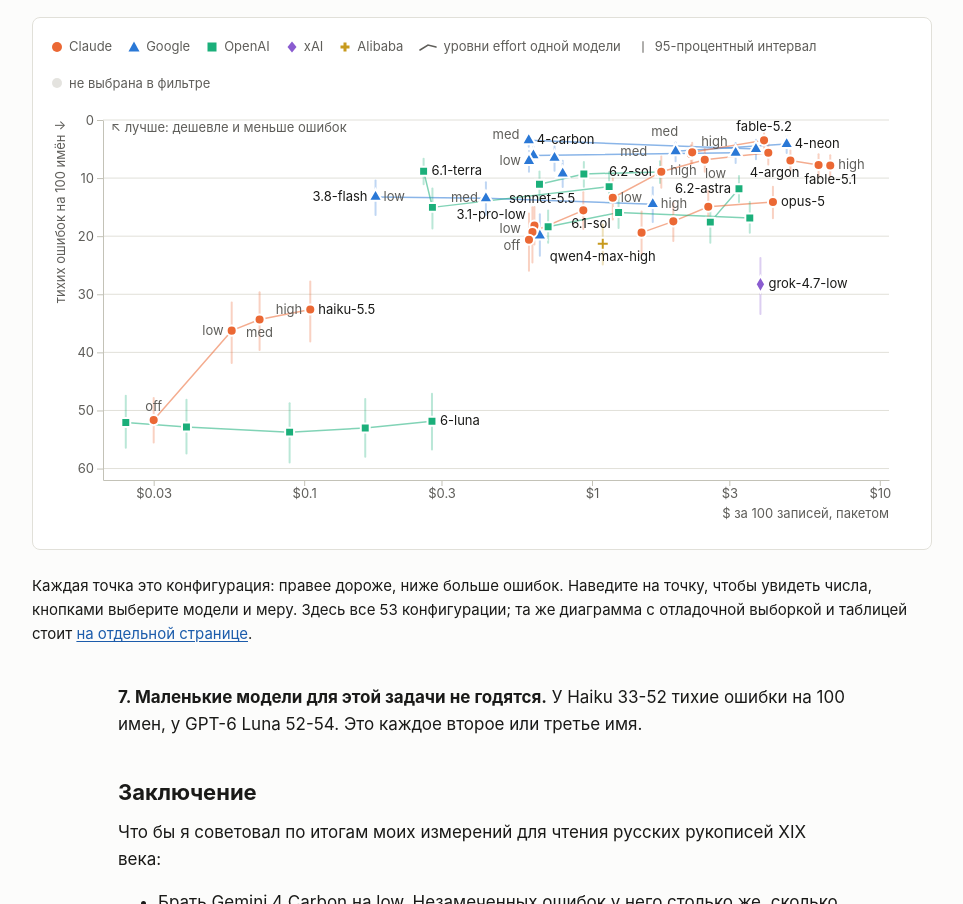
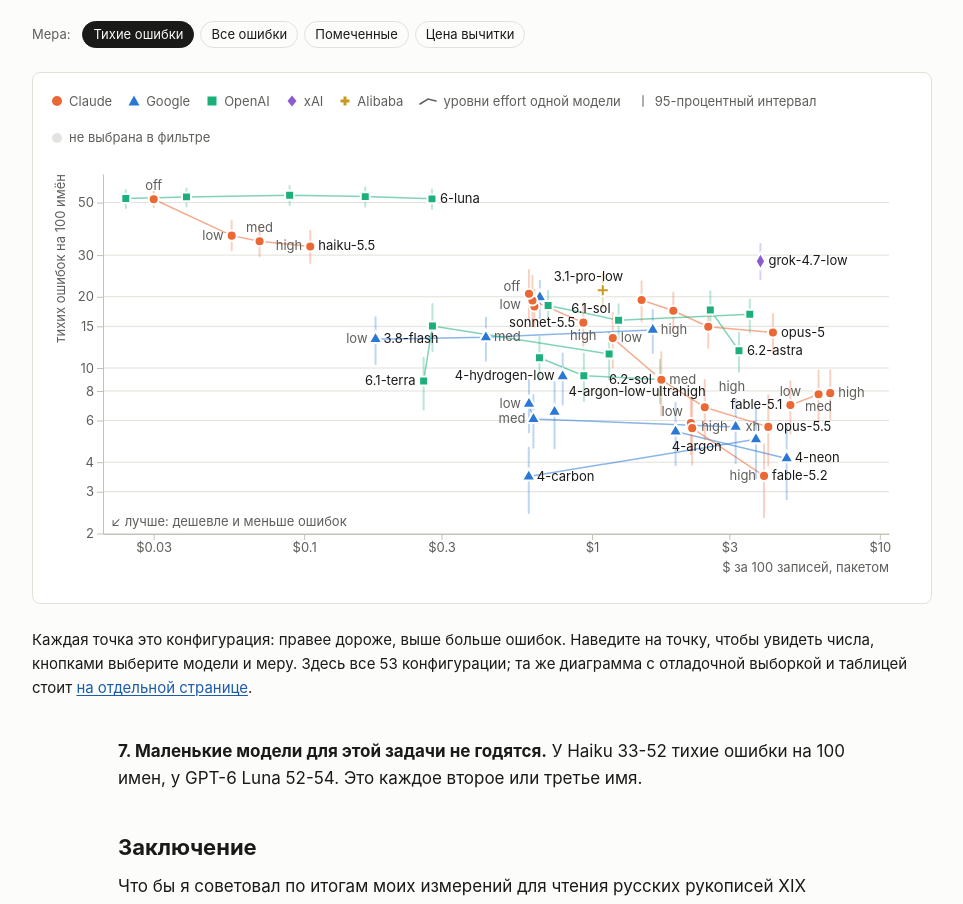
Before and after one commit to verso-genealogy/articles, a plain HTML site: page docs/models/index.html in a window 1280 px wide. Shown: the part 8002-8906 px from the top of the page, without its empty margins (158-1121 px from the left). Drawn offline with nearby package versions, Linux system fonts and the light colour scheme.

Commit message:
The chart stands as the article's picture does; a sentence on Google's generations
Fewer errors lower, on a logarithmic scale. Finding five names Gemini 3.1 Pro, the
top model of Google's generation before, against Gemini 4 Argon and Carbon at the
same level and price.

```diff
--- a/docs/assets/chart.js
+++ b/docs/assets/chart.js
@@ -44,7 +44,7 @@ const dash = (() => {
   const shown = (arm) => { const p = picked(); return p.length === 0 || p.includes(family(arm)); };
   const METRICS = {review: 'review_per_100', silent: 'silent_per_100', loud: 'loud_per_100', all: 'errors_per_100'};
   const CI = {review: 'review_ci', silent: 'silent_ci', all: 'errors_ci'};
-  const AXIS = {review: 'цена вычитки на 100 имён ↓', silent: 'тихих ошибок на 100 имён ↓', loud: 'помеченных ошибок на 100 имён ↓', all: 'всех ошибок на 100 имён ↓'};
+  const AXIS = {review: 'цена вычитки на 100 имён', silent: 'тихих ошибок на 100 имён', loud: 'помеченных ошибок на 100 имён', all: 'всех ошибок на 100 имён'};
   const metric = () => (METRICS[dash.params().metric] ? dash.params().metric : 'silent');
   const ci = (r) => { const v = CI[metric()] && r[CI[metric()]]; const a = typeof v === 'string' ? JSON.parse(v) : v; return Array.isArray(a) ? a.map(Number) : null; };
   document.querySelectorAll('.hb-metric').forEach((chip) => chip.addEventListener('click', () => {
@@ -84,16 +84,17 @@ const dash = (() => {
     const W = Math.max(320, el.clientWidth), H = 420, m = {top: 16, right: 24, bottom: 44, left: 52};
     const x = d3.scaleLog([0.02, Math.max(10, d3.max(rows, (r) => r.usd) * 1.6)], [m.left, W - m.right]);
     const lo = d3.min(rows, (r) => (r.lohi ? r.lohi[0] : r.silent)), hi = d3.max(rows, (r) => (r.lohi ? r.lohi[1] : r.silent));
-    const y = d3.scaleLinear([Math.max(0, Math.floor(lo) - 2), hi + 3],
-      [m.top, H - m.bottom]);
+    // As the article's chart: fewer errors lower, on a logarithmic scale that keeps the leaders apart.
+    const y = d3.scaleLog([Math.max(0.5, lo * 0.85), hi * 1.12], [H - m.bottom, m.top]).clamp(true);
+    const yticks = [0.5, 1, 2, 3, 4, 6, 8, 10, 15, 20, 30, 50, 80].filter((v) => v >= y.domain()[0] && v <= y.domain()[1]);
     const svg = d3.select(el).append('svg').attr('width', '100%').attr('viewBox', `0 0 ${W} ${H}`).attr('role', 'img')
       .attr('aria-label', `Тихие ошибки на 100 имён против цены, ${split}`);
-    svg.append('g').selectAll('line').data(y.ticks(6)).join('line')
+    svg.append('g').selectAll('line').data(yticks).join('line')
       .attr('x1', m.left).attr('x2', W - m.right).attr('y1', y).attr('y2', y).style('stroke', 'var(--line)');
     const xticks = [0.03, 0.1, 0.3, 1, 3, 10, 30].filter((v) => v <= x.domain()[1]);
     const ax = svg.append('g').attr('transform', `translate(0,${H - m.bottom})`)
       .call(d3.axisBottom(x).tickValues(xticks).tickFormat((v) => '$' + v).tickSizeOuter(0));
-    const ay = svg.append('g').attr('transform', `translate(${m.left},0)`).call(d3.axisLeft(y).ticks(6).tickSizeOuter(0));
+    const ay = svg.append('g').attr('transform', `translate(${m.left},0)`).call(d3.axisLeft(y).tickValues(yticks).tickFormat(d3.format('~g')).tickSizeOuter(0));
     [ax, ay].forEach((a) => {
       a.attr('font-size', null).attr('font-family', null);
       a.selectAll('text').style('fill', 'var(--muted)').style('font-size', '13px');
@@ -113,8 +114,8 @@ const dash = (() => {
     svg.append('g').selectAll('line').data(rows.filter((r) => r.lohi && shown(r.arm))).join('line')
       .attr('x1', (r) => x(r.usd)).attr('x2', (r) => x(r.usd)).attr('y1', (r) => y(r.lohi[0])).attr('y2', (r) => y(r.lohi[1]))
       .style('stroke', (r) => color(r.vendor)).style('stroke-width', 2).style('stroke-opacity', 0.3).style('stroke-linecap', 'round');
-    svg.append('text').attr('x', m.left + 8).attr('y', m.top + 12)
-      .style('fill', 'var(--muted)').style('font-size', '13px').text('↖ лучше: дешевле и меньше ошибок');
+    svg.append('text').attr('x', m.left + 8).attr('y', H - m.bottom - 8)
+      .style('fill', 'var(--muted)').style('font-size', '13px').text('↙ лучше: дешевле и меньше ошибок');
     const tip = document.createElement('div');
     tip.className = 'hb-tip'; tip.hidden = true; el.append(tip);
     const pts = svg.append('g').selectAll('path').data([...rows].sort((a, b) => shown(a.arm) - shown(b.arm))).join('path')
@@ -135,7 +136,7 @@ const dash = (() => {
       if (picked().length || LABELLED.has(best.arm)) rs.forEach((r) => want.push({r, text: EFFORT_TAG[r.arm.split('-').pop()] ?? '', strong: false}));
     }
     const boxes = rows.map((r) => ({x0: x(r.usd) - 6, x1: x(r.usd) + 6, y0: y(r.silent) - 6, y1: y(r.silent) + 6}));
-    boxes.push({x0: m.left, x1: m.left + 230, y0: m.top, y1: m.top + 16});
+    boxes.push({x0: m.left, x1: m.left + 230, y0: H - m.bottom - 22, y1: H - m.bottom});
     const hits = (b) => b.x0 < m.left || b.x1 > W - 2 || b.y0 < 0 || b.y1 > H - m.bottom
       || boxes.some((o) => b.x0 < o.x1 && b.x1 > o.x0 && b.y0 < o.y1 && b.y1 > o.y0);
     const lg = svg.append('g');
@@ -156,7 +157,7 @@ const dash = (() => {
       const head = document.createElement('div'); const b = document.createElement('b'); b.textContent = named(r.arm); head.append(b);
       const sub = document.createElement('div'); sub.className = 'hb-sub'; sub.textContent = `${r.vendor} · ${r.records} записей` + (r.runs > 1 ? ` · среднее ${r.runs} прогонов` : '');
       const iv = r.lohi ? `, интервал ${d3.format('.1f')(r.lohi[0])}–${d3.format('.1f')(r.lohi[1])}` : '';
-      const lr = document.createElement('div'); lr.textContent = `${d3.format('.2f')(r.silent)} — ${AXIS[metric()].replace(' ↓', '')}${iv}`;
+      const lr = document.createElement('div'); lr.textContent = `${d3.format('.2f')(r.silent)} — ${AXIS[metric()]}${iv}`;
       const l0 = document.createElement('div'); l0.textContent = `${d3.format('.2f')(Number(r.errors_per_100))} всех ошибок на 100 имён`;
       const l1 = document.createElement('div'); l1.textContent = `${d3.format('.2f')(Number(r.silent_per_100))} тихих, ${d3.format('.2f')(Number(r.loud_per_100))} помеченных`;
       const l2 = document.createElement('div'); l2.textContent = `${d3.format('.1f')(Number(r.flagged_pct))} % помечено`;
--- a/docs/models/index.html
+++ b/docs/models/index.html
@@ -77,7 +77,7 @@
 <li>У Sonnet effort меняет мало.</li>
 </ul>
 <figure><img alt="Effort помогает не каждой модели" src="../img/effort-levels.png" /></figure>
-<p><strong>5. Новое поколение дает больше, чем effort.</strong> Предыдущий Opus 5 при той же цене на каждом уровне effort оставляет на 6-9 тихих ошибок больше, чем Opus 5.5. Opus 5 на xhigh читает не лучше, чем Opus 5.5 на low: их разница в пределах шума. У OpenAI то же самое. GPT-6.2 Sol, вышедший в ноябре, на high делает 8,9 тихой ошибки против 16,9 у GPT-6.1 Sol и стоит вдвое дешевле.</p>
+<p><strong>5. Новое поколение дает больше, чем effort.</strong> Предыдущий Opus 5 при той же цене на каждом уровне effort оставляет на 6-9 тихих ошибок больше, чем Opus 5.5. Opus 5 на xhigh читает не лучше, чем Opus 5.5 на low: их разница в пределах шума. У OpenAI то же самое. GPT-6.2 Sol, вышедший в ноябре, на high делает 8,9 тихой ошибки против 16,9 у GPT-6.1 Sol и стоит вдвое дешевле. У Google так же: Gemini 3.1 Pro, старшая модель прошлого поколения, на low делает 20 тихих ошибок, а Gemini 4 Argon и Carbon на том же уровне и за те же деньги 8 и 4.</p>
 <figure><img alt="Новое поколение дает больше, чем effort" src="../img/generations.png" /></figure>
 <p><strong>6. Цена качество не предсказывает.</strong></p>
 <ul>
@@ -134,7 +134,7 @@
     </div>
 <div class="hb-chart dash-skeleton" data-draw="chart-test" data-source="results"></div>
 </div>
-<p class="hb-note">Каждая точка это конфигурация: правее дороже, ниже больше ошибок. Наведите на точку, чтобы увидеть числа,
+<p class="hb-note">Каждая точка это конфигурация: правее дороже, выше больше ошибок. Наведите на точку, чтобы увидеть числа,
 кнопками выберите модели и меру. Здесь все 53 конфигурации; та же диаграмма с отладочной выборкой и таблицей
 стоит <a href="../chart/">на отдельной странице</a>.</p>
 <noscript><img src="../img/cost-vs-silent.png" alt="Цена и тихие ошибки: все конфигурации"></noscript>
```
Also changed, not shown: docs/chart/index.html (+1 -1 lines), static/chart.html (+1 -1 lines), static/chart.js (+10 -9 lines), 2 other files.
